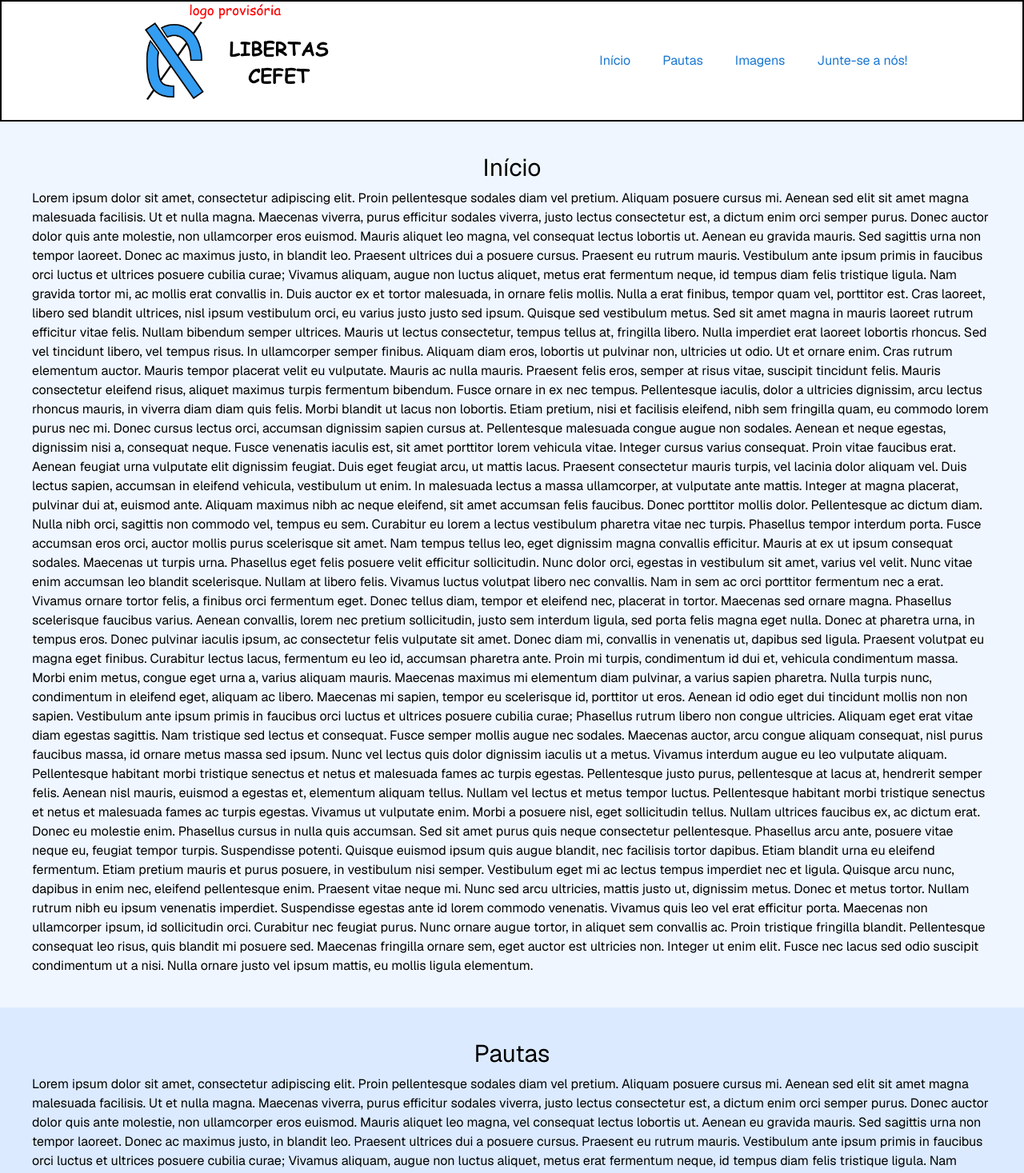
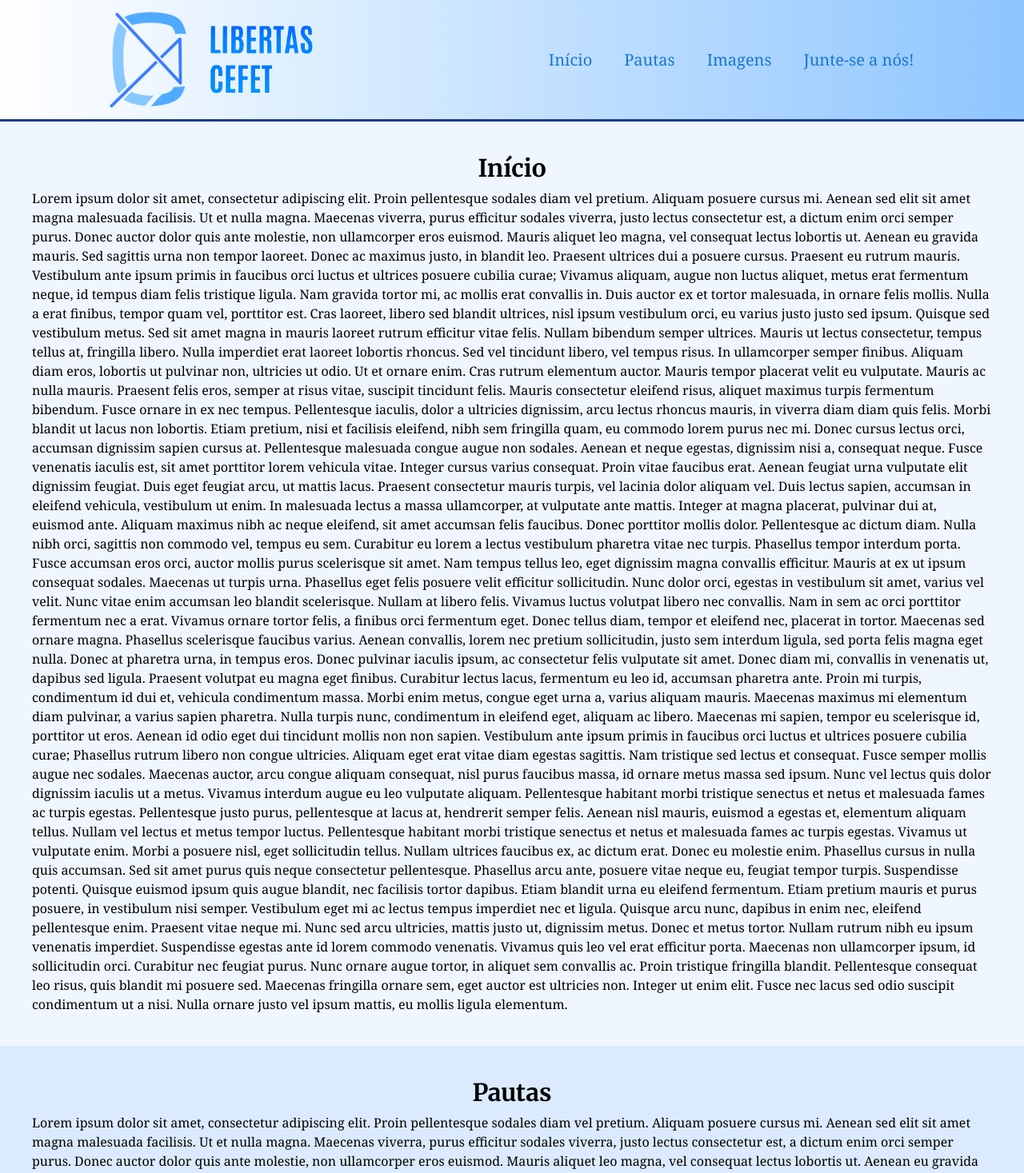
Before and after one commit to YohananBoy/LIBERTAS-CEFET, a Next.js app: page / in a window 1280 px wide. Shown: the top 1467 px of the page at 80% size. Built offline with nearby package versions, Linux system fonts and the light colour scheme; what @mui/material-nextjs would draw is missing.

Commit message:
feat: implementando degradê no header, mudando logo e fonte

```diff
--- a/src/app/_components/header.tsx
+++ b/src/app/_components/header.tsx
@@ -3,12 +3,12 @@ import Menu from "./menu";
 
 export default function Header() {
   return (
-    <header className="sticky top-0 z-50 flex h-40 flex-col items-center justify-around gap-5 border-2 border-b-black bg-white md:h-38 md:flex-row">
+    <header className="sticky top-0 z-50 flex h-40 flex-col items-center justify-around gap-5 border-b-3 border-blue-900 bg-linear-to-b from-white to-blue-300 md:h-38 md:flex-row md:bg-linear-to-r">
       <Link href="/">
         <img
           src="\images\libertas-cefet-logo.png"
           alt="Logo Libertas Cefet"
-          className="h-28 md:h-37"
+          className="mt-2 h-25 md:mt-0 md:h-30"
         />
       </Link>
       <Menu></Menu>
--- a/src/app/_components/menu.tsx
+++ b/src/app/_components/menu.tsx
@@ -2,7 +2,7 @@ import Link from "@mui/material/Link";
 
 export default function Menu() {
   return (
-    <nav className="flex flex-row gap-5 md:gap-10">
+    <nav className="flex flex-row gap-5 text-lg md:gap-10 md:text-xl">
       <Link href="#inicio" underline="hover">
         Início
       </Link>
--- a/src/app/layout.tsx
+++ b/src/app/layout.tsx
@@ -1,7 +1,7 @@
 import "~/styles/globals.css";
 
 import { type Metadata } from "next";
-import { Geist } from "next/font/google";
+import { Merriweather, Noto_Serif } from "next/font/google";
 
 import { TRPCReactProvider } from "~/trpc/react";
 import { AppRouterCacheProvider } from "@mui/material-nextjs/v15-appRouter";
@@ -12,16 +12,21 @@ export const metadata: Metadata = {
   icons: [{ rel: "icon", url: "/favicon.ico" }],
 };
 
-const geist = Geist({
+const merriweather = Merriweather({
   subsets: ["latin"],
-  variable: "--font-geist-sans",
+  weight: ["400", "700"],
+});
+
+const notoSerif = Noto_Serif({
+  subsets: ["latin"],
+  weight: ["400", "700"],
 });
 
 export default function RootLayout({
   children,
 }: Readonly<{ children: React.ReactNode }>) {
   return (
-    <html lang="en" className={`scroll-smooth ${geist.variable}`}>
+    <html lang="en" className={`scroll-smooth ${notoSerif.className}`}>
       <body>
         <AppRouterCacheProvider options={{ enableCssLayer: true }}>
           {children}
--- a/src/app/page.tsx
+++ b/src/app/page.tsx
@@ -1,8 +1,12 @@
 import Button from "@mui/material/Button";
 import Header from "./_components/header";
-import imagens from "./_components/imagens";
 import Imagens from "./_components/imagens";
+import { Merriweather } from "next/font/google";
 
+const merriweather = Merriweather({
+  subsets: ["latin"],
+  weight: ["700"],
+});
 export default function Home() {
   return (
     <main className="">
@@ -11,7 +15,7 @@ export default function Home() {
         id="inicio"
         className="flex scroll-mt-40 flex-col items-center justify-center bg-blue-50 p-10 md:scroll-mt-38"
       >
-        <h2 className="pb-2 text-3xl">Início</h2>
+        <h2 className={`pb-2 text-3xl ${merriweather.className}`}>Início</h2>
         <p>
           Lorem ipsum dolor sit amet, consectetur adipiscing elit. Proin
           pellentesque sodales diam vel pretium. Aliquam posuere cursus mi.
@@ -117,7 +121,7 @@ export default function Home() {
         id="pautas"
         className="flex scroll-mt-40 flex-col items-center justify-center bg-blue-100 p-10 md:scroll-mt-38"
       >
-        <h2 className="pb-2 text-3xl">Pautas</h2>
+        <h2 className={`pb-2 text-3xl ${merriweather.className}`}>Pautas</h2>
         <p>
           Lorem ipsum dolor sit amet, consectetur adipiscing elit. Proin
           pellentesque sodales diam vel pretium. Aliquam posuere cursus mi.
@@ -223,14 +227,16 @@ export default function Home() {
         id="imagens"
         className="flex scroll-mt-40 flex-col items-center justify-center bg-blue-200 p-10 md:scroll-mt-38"
       >
-        <h2 className="pb-2 text-3xl">Imagens</h2>
+        <h2 className={`pb-2 text-3xl ${merriweather.className}`}>Imagens</h2>
         <Imagens></Imagens>
       </section>
       <section
         id="junte-se"
         className="flex scroll-mt-40 flex-col items-center justify-center gap-5 bg-blue-300 p-10 md:scroll-mt-38"
       >
-        <h2 className="mb-10 pb-2 text-3xl">Junte-se a nós</h2>
+        <h2 className={`pb-2 text-3xl ${merriweather.className}`}>
+          Junte-se a nós
+        </h2>
 
         <p>Clique aqui para se afiliar a gente!</p>
         <Button
```
Also changed, not shown: public/images/libertas-cefet-logo.png.
